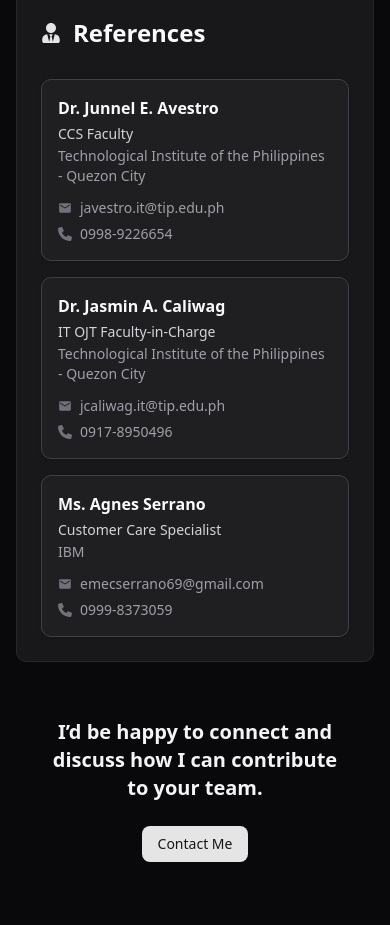
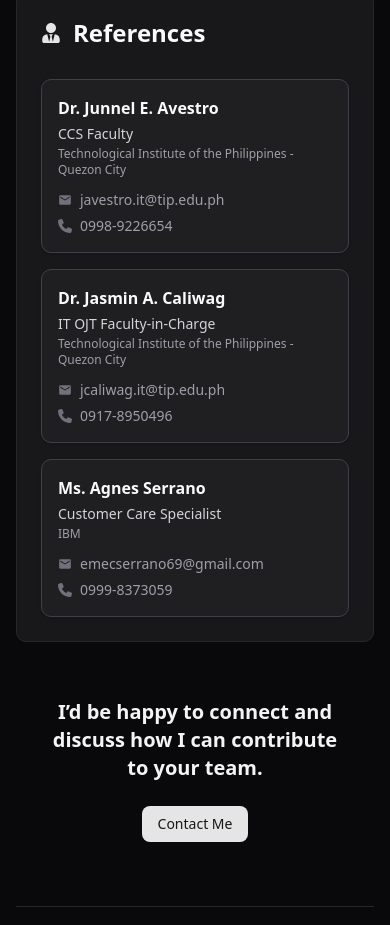
Before and after one commit to vardsz13/my-porfolio, a React (Vite) app: page / in a window 390 px wide. Shown: the part 10268-11193 px from the top of the page. Built offline with nearby package versions, Linux system fonts and the light colour scheme.

Commit message:
make it responsive in mobile view

```diff
--- a/src/components/sections/References.tsx
+++ b/src/components/sections/References.tsx
@@ -30,7 +30,7 @@ const References: React.FC = () => {
               <p className="text-zinc-700 dark:text-zinc-300 text-sm mt-1 font-medium">
                 {ref.title}
               </p>
-              <p className="text-zinc-600 dark:text-zinc-400 text-sm mt-0.5">
+              <p className="text-zinc-600 dark:text-zinc-400 text-xs md:text-sm mt-0.5">
                 {ref.organization}
               </p>
 
```
